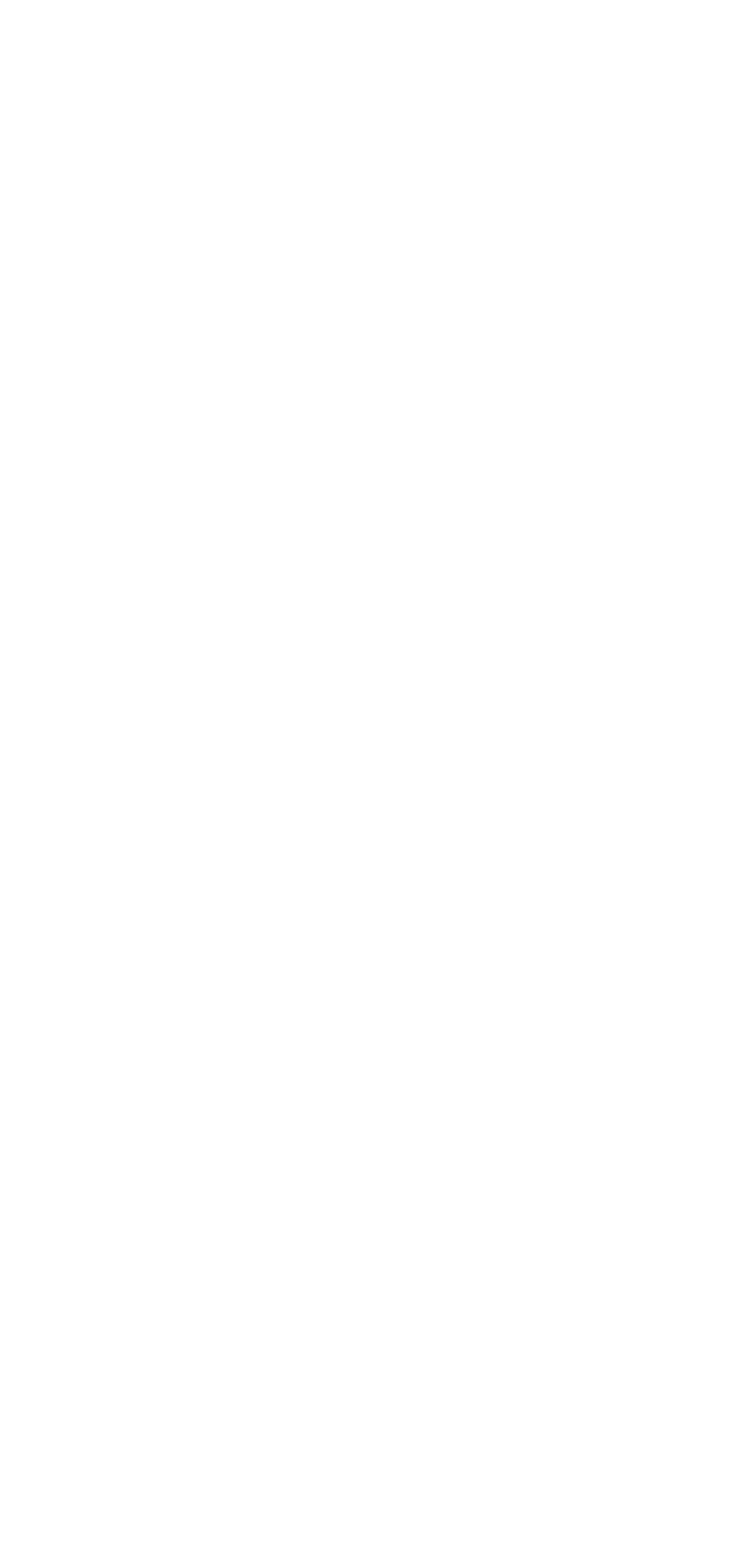
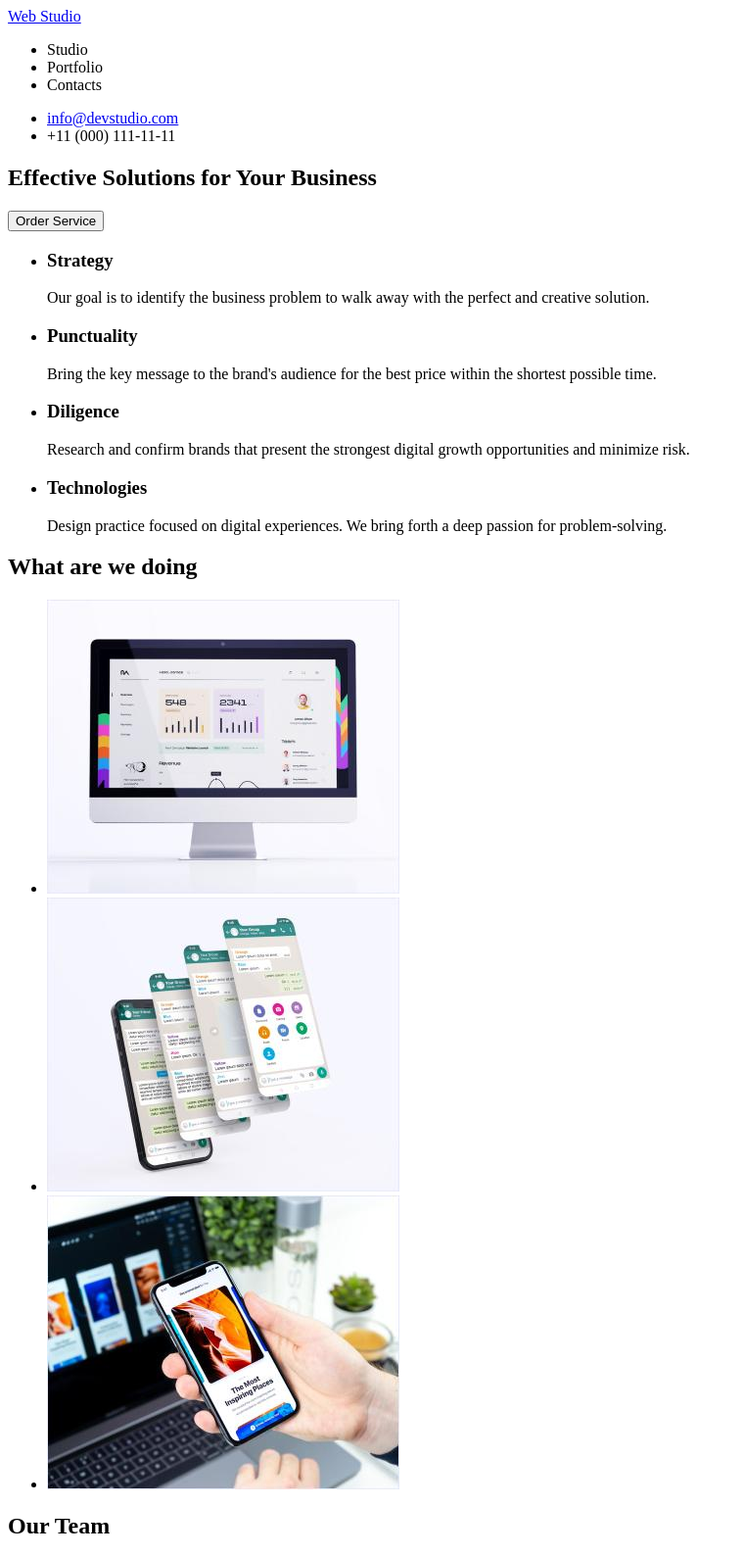
Before and after one commit to Rostykfps/goit-markup-hw-01, a plain HTML site: page index.html in a window 1280 px wide. Shown: the top 1588 px of the page at 98% size, without its empty margins (0-759 px from the left). Before the commit the page ends 800 px from the top, so only its background shows below. Drawn offline with Linux system fonts and the light colour scheme.

Commit message:
changed index.html+add images

```diff
--- a/index.html
+++ b/index.html
@@ -4,7 +4,135 @@
     <meta charset="UTF-8" />
     <meta http-equiv="X-UA-Compatible" content="IE=edge" />
     <meta name="viewport" content="width=device-width, initial-scale=1.0" />
-    <title>Document</title>
+    <title>Web Studio</title>
   </head>
-  <body></body>
+  <body>
+    <header>
+      <!-- NAVIGATION -->
+      <nav>
+        <a href="./index.html">Web Studio</a>
+        <ul>
+          <li><a href="#"></a>Studio</li>
+          <li><a href="#"></a>Portfolio</li>
+          <li><a href="#"></a>Contacts</li>
+        </ul>
+      </nav>
+      <!-- HEADER CONTACTS -->
+      <ul>
+        <li><a href="mailto:info@devstudio.com">info@devstudio.com</a></li>
+        <li><a href="tel:+110001111111"></a>+11 (000) 111-11-11</li>
+      </ul>
+    </header>
+    <main>
+      <!-- HERRO -->
+      <section>
+        <h1>Effective Solutions for Your Business</h1>
+        <button type="button">Order Service</button>
+      </section>
+      <!-- FEATURES -->
+      <section>
+        <h2 hidden>Features</h2>
+        <ul>
+          <li>
+            <h3>Strategy</h3>
+            <p>
+              Our goal is to identify the business problem to walk away with the
+              perfect and creative solution.
+            </p>
+          </li>
+          <li>
+            <h3>Punctuality</h3>
+            <p>
+              Bring the key message to the brand's audience for the best price
+              within the shortest possible time.
+            </p>
+          </li>
+          <li>
+            <h3>Diligence</h3>
+            <p>
+              Research and confirm brands that present the strongest digital
+              growth opportunities and minimize risk.
+            </p>
+          </li>
+          <li>
+            <h3>Technologies</h3>
+            <p>
+              Design practice focused on digital experiences. We bring forth a
+              deep passion for problem-solving.
+            </p>
+          </li>
+        </ul>
+      </section>
+      <!-- DIRECTIONS OF WORK -->
+      <section>
+        <h2>What are we doing</h2>
+        <ul>
+          <li>
+            <img
+              src="./images/direction/img-desktop.jpg"
+              alt="image of desktop app on pc"
+            />
+          </li>
+          <li>
+            <img
+              src="./images/direction/img-chat.jpg"
+              alt="image of chat on phone"
+            />
+          </li>
+          <li>
+            <img
+              src="./images/direction/img-app.jpg"
+              alt="image of app on phone"
+            />
+          </li>
+        </ul>
+      </section>
+      <!-- TEAM -->
+      <section>
+        <h2>Our Team</h2>
+        <ul>
+          <li>
+            <img
+              src="./images/team/img-mark-guerrero.jpg"
+              alt="photo of product designer"
+            />
+            <h3>Mark Guerrero</h3>
+            <p>Product Designer</p>
+          </li>
+          <li>
+            <img
+              src="./images/team/img-tom-ford.jpg"
+              alt="photo of frontend developer"
+            />
+            <h3>Tom Ford</h3>
+            <p>Frontend Developer</p>
+          </li>
+          <li>
+            <img
+              src="./images/team/img-camila-garcia.jpg"
+              alt="photo of marketing manager"
+            />
+            <h3>Camila Garcia</h3>
+            <p>Marketing</p>
+          </li>
+          <li>
+            <img
+              src="./images/team/img-daniel-wilson.jpg"
+              alt="photo of UI designer"
+            />
+            <h3>Daniel Wilson</h3>
+            <p>UI Designer</p>
+          </li>
+        </ul>
+      </section>
+    </main>
+    <footer>
+      <!-- FOOTER -->
+      <a href="./index.html">Web Studio</a>
+      <p>
+        Increase the flow of customers and sales for your business with digital
+        marketing & growth solutions.
+      </p>
+    </footer>
+  </body>
 </html>
```
Also changed, not shown: images/direction/img-app.jpg (added), images/direction/img-chat.jpg (added), images/direction/img-desktop.jpg (added), images/team/img-camila-garcia.jpg (added), images/team/img-daniel-wilson.jpg (added), images/team/img-mark-guerrero.jpg (added), images/team/img-tom-ford.jpg (added).
